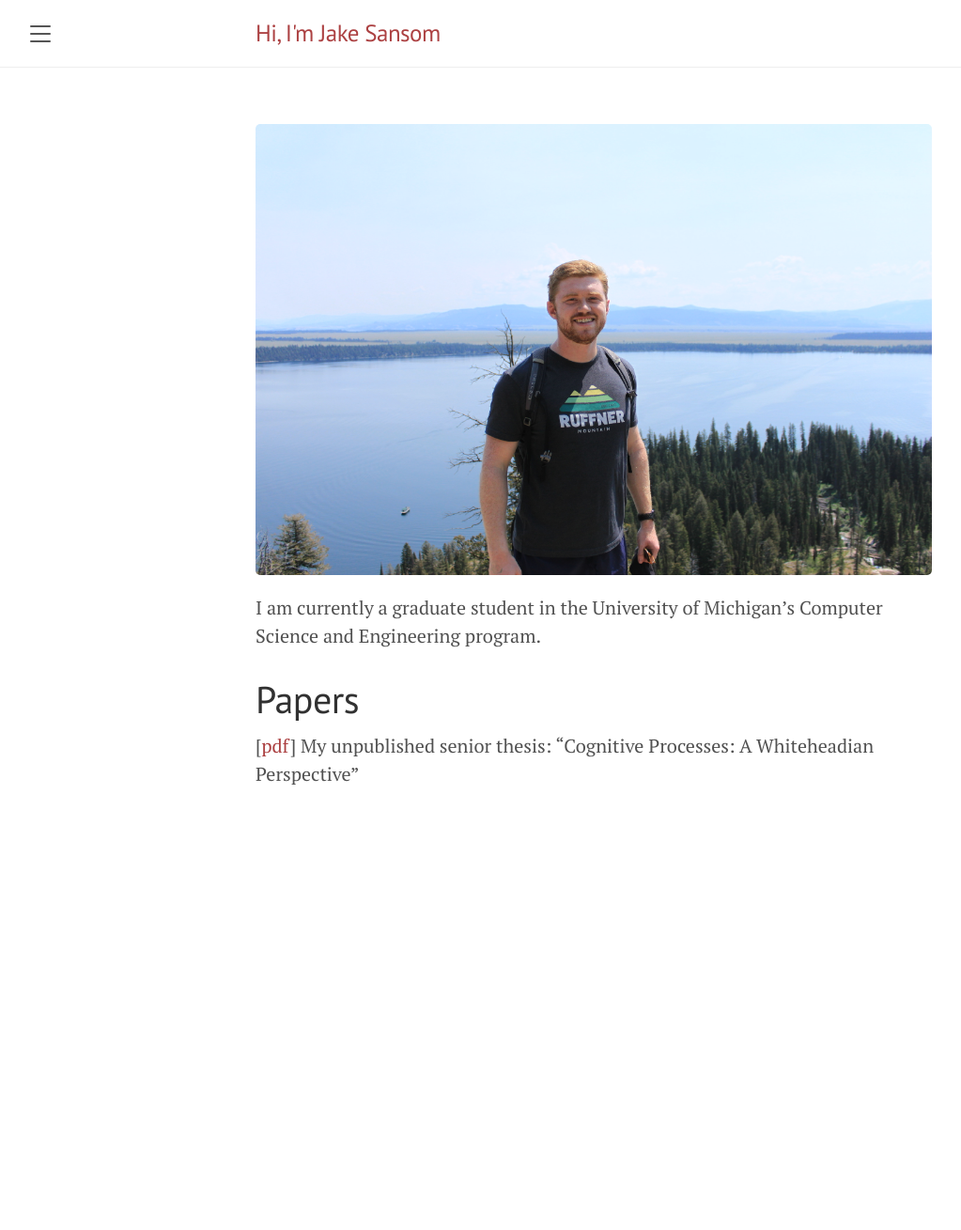
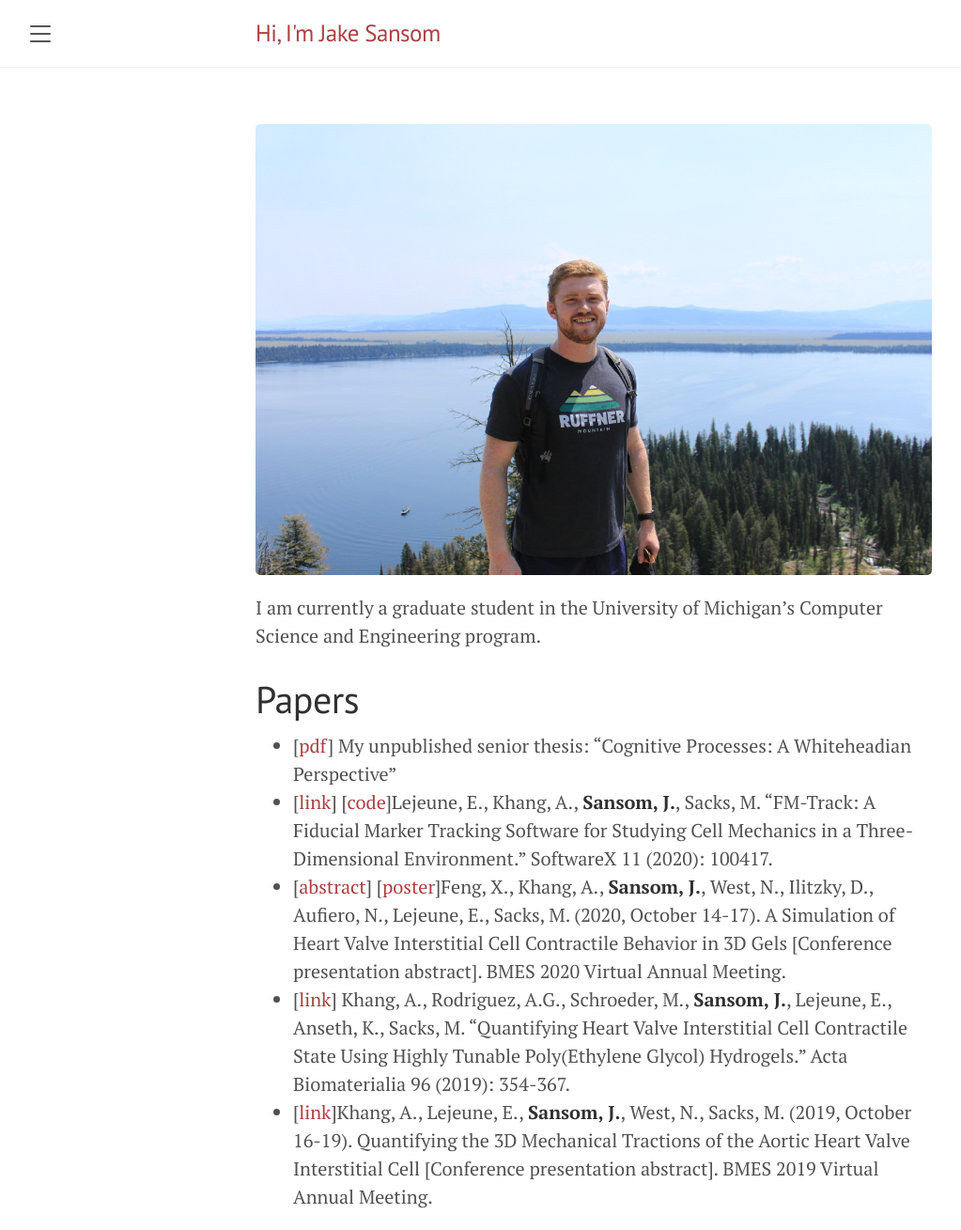
Before and after one commit to jhsansom/jhsansom.github.io, a Jekyll site: the page built from index.md, in a window 1280 px wide. Shown: the whole page at 94% size, without its empty margins (8-1031 px from the left). Built offline with Jekyll 4.4.1, drawn with Linux system fonts in a browser that asks for light colours; Markdown is read by kramdown in place of the engine named in the settings; before the commit the page ends 900 px from its top, so only the background shows below that.

Commit message:
Added other papers

```diff
--- a/index.md
+++ b/index.md
@@ -9,4 +9,8 @@ I am currently a graduate student in the University of Michigan's Computer Scien
 
 # Papers
 
-[[pdf](https://raw.githubusercontent.com/jhsansom/jhsansom.github.io/master/docs/Thesis.pdf)] My unpublished senior thesis: “Cognitive Processes: A Whiteheadian Perspective”
+- [[pdf](https://raw.githubusercontent.com/jhsansom/jhsansom.github.io/master/docs/Thesis.pdf)] My unpublished senior thesis: “Cognitive Processes: A Whiteheadian Perspective”
+- [[link](https://www.sciencedirect.com/science/article/pii/S2352711019303474?via%3Dihub)] [[code](https://github.com/elejeune11/FM-Track)]Lejeune, E., Khang, A., **Sansom, J.**, Sacks, M. “FM-Track: A Fiducial Marker Tracking Software for Studying Cell Mechanics in a Three-Dimensional Environment.” SoftwareX 11 (2020): 100417.
+- [[abstract](http://submissions.mirasmart.com/SecureView/BMESArchive/radqwmqx1zl.pdf)] [[poster](http://submissions.mirasmart.com/SecureView/BMESArchive/radew3ndx1v.pdf)]Feng, X., Khang, A., **Sansom, J.**, West, N., Ilitzky, D., Aufiero, N., Lejeune, E., Sacks, M. (2020, October 14-17). A Simulation of Heart Valve Interstitial Cell Contractile Behavior in 3D Gels [Conference presentation abstract]. BMES 2020 Virtual Annual Meeting.
+- [[link](https://www.ncbi.nlm.nih.gov/pmc/articles/PMC6717677/)] Khang, A., Rodriguez, A.G., Schroeder, M., **Sansom, J.**, Lejeune, E., Anseth, K., Sacks, M. “Quantifying Heart Valve Interstitial Cell Contractile State Using Highly Tunable Poly(Ethylene Glycol) Hydrogels.” Acta Biomaterialia 96 (2019): 354-367.
+- [[link](http://submissions.mirasmart.com/SecureView/BMESArchive/rad5ao3tcnx.pdf)]Khang, A., Lejeune, E., **Sansom, J.**, West, N., Sacks, M. (2019, October 16-19). Quantifying the 3D Mechanical Tractions of the Aortic Heart Valve Interstitial Cell [Conference presentation abstract]. BMES 2019 Virtual Annual Meeting.
```
